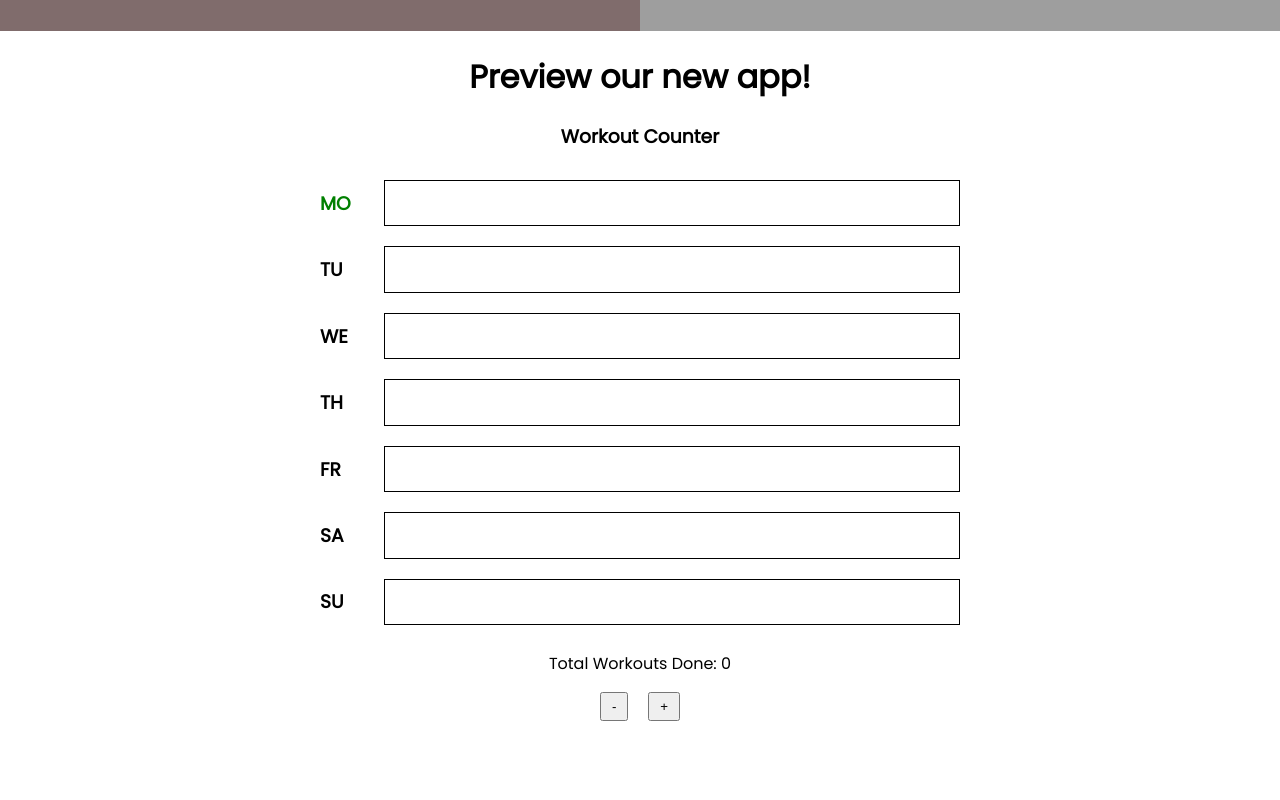
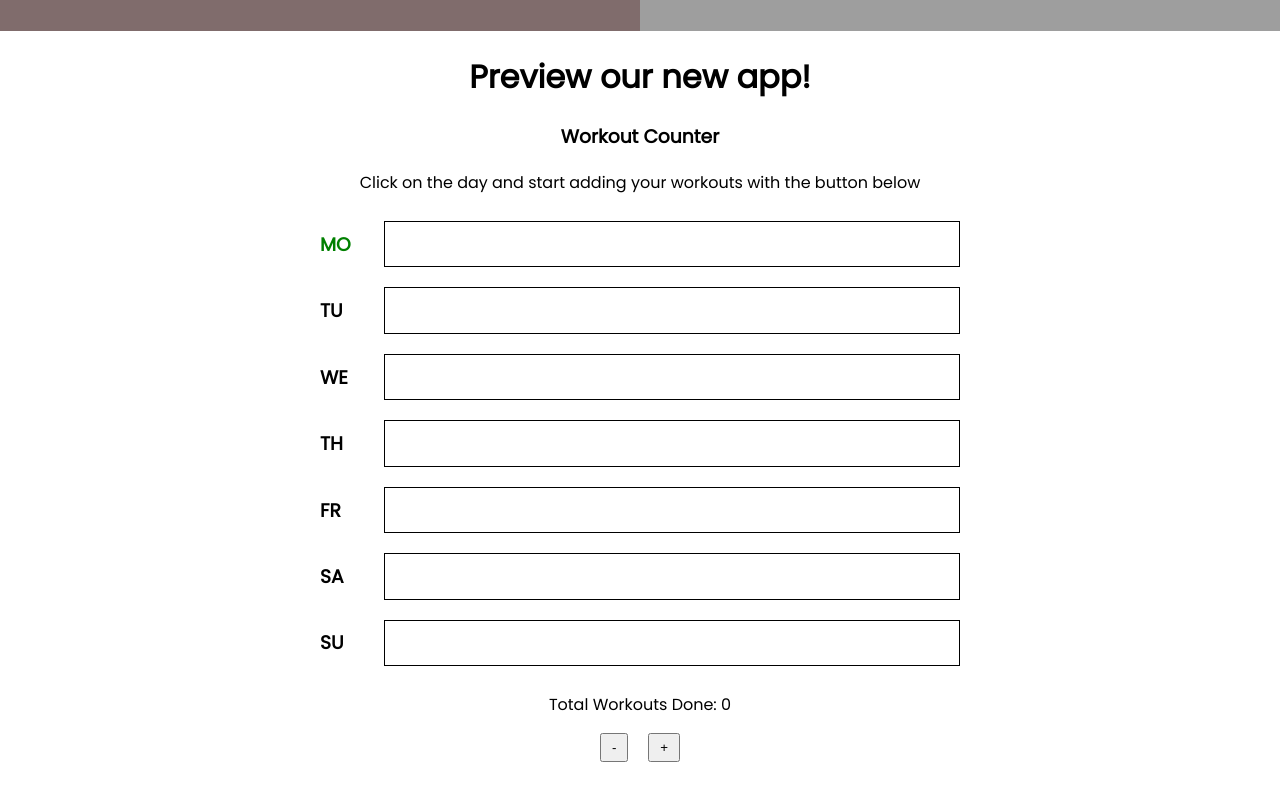
Before and after one commit to wbreepoel/react-landing-page, a React (Create React App) app: page / in a window 1280 px wide. Shown: the part 2389-3189 px from the top of the page. Before the commit the page ends 3150 px from the top, so only its background shows below. Built offline with nearby package versions, Linux system fonts and the light colour scheme; grey boxes are pictures that could not be loaded.

Commit message:
Updated counter app

```diff
--- a/src/CounterSection.js
+++ b/src/CounterSection.js
@@ -37,6 +37,7 @@ function CounterSection () {
             <h1>Preview our new app!</h1>
             <div className='counter-field'>
                 <h3>Workout Counter</h3>
+                <p>Click on the day and start adding your workouts with the button below</p>
                 {
                 days.map((day) => {
                     return (
```
